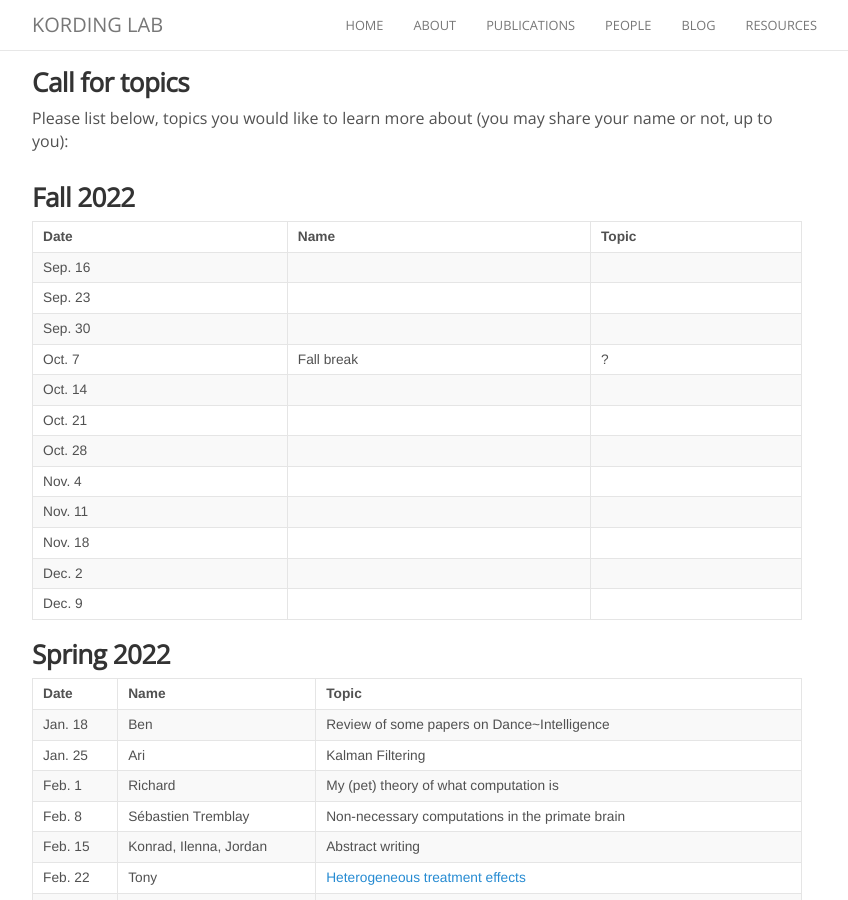
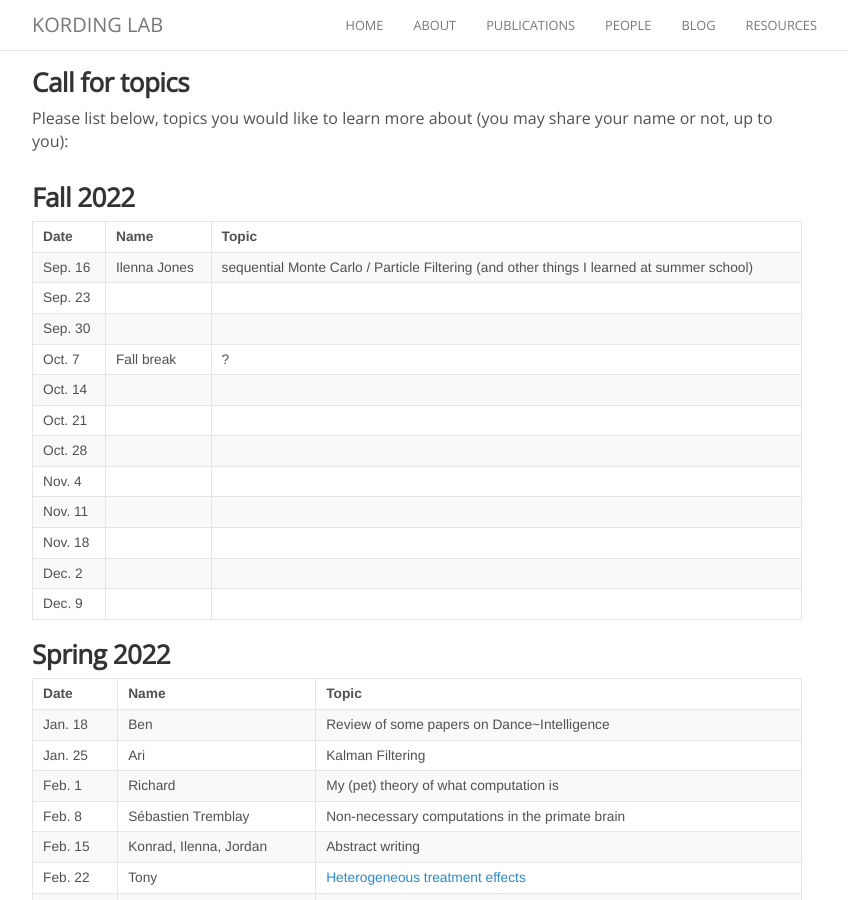
Before and after one commit to KordingLab/KordingLab.github.io, a Jekyll site: the page built from _posts/2021-01-01-upcoming-lab-teaching.md, in a window 1280 px wide and 900 px high, scrolled down 390 px. Shown: the whole window, without its empty margins (223-1071 px from the left). Built offline with Jekyll 4.4.1, drawn with Linux system fonts in a browser that asks for light colours; nearby versions of some CDN libraries; comment, search, counter and statistics services are not loaded.

Commit message:
Update 2021-01-01-upcoming-lab-teaching.md

```diff
--- a/_posts/2021-01-01-upcoming-lab-teaching.md
+++ b/_posts/2021-01-01-upcoming-lab-teaching.md
@@ -17,7 +17,7 @@ Please list below, topics you would like to learn more about (you may share your
 
 | Date    | Name | Topic |
 |---------|------|-------|
-| Sep. 16 |      |       |
+| Sep. 16 | Ilenna Jones | sequential Monte Carlo / Particle Filtering (and other things I learned at summer school) |
 | Sep. 23 |      |       |
 | Sep. 30 |      |       |
 | Oct. 7  | Fall break | ? |
```
